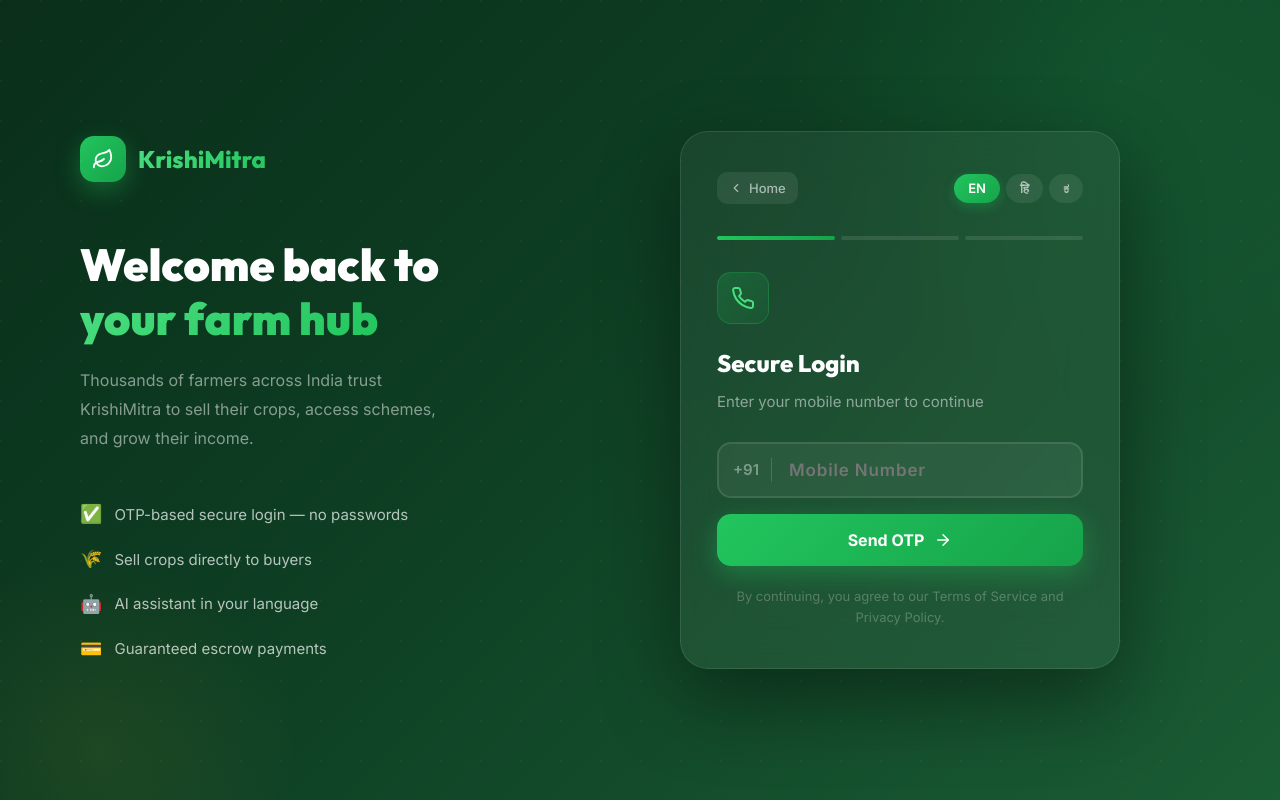
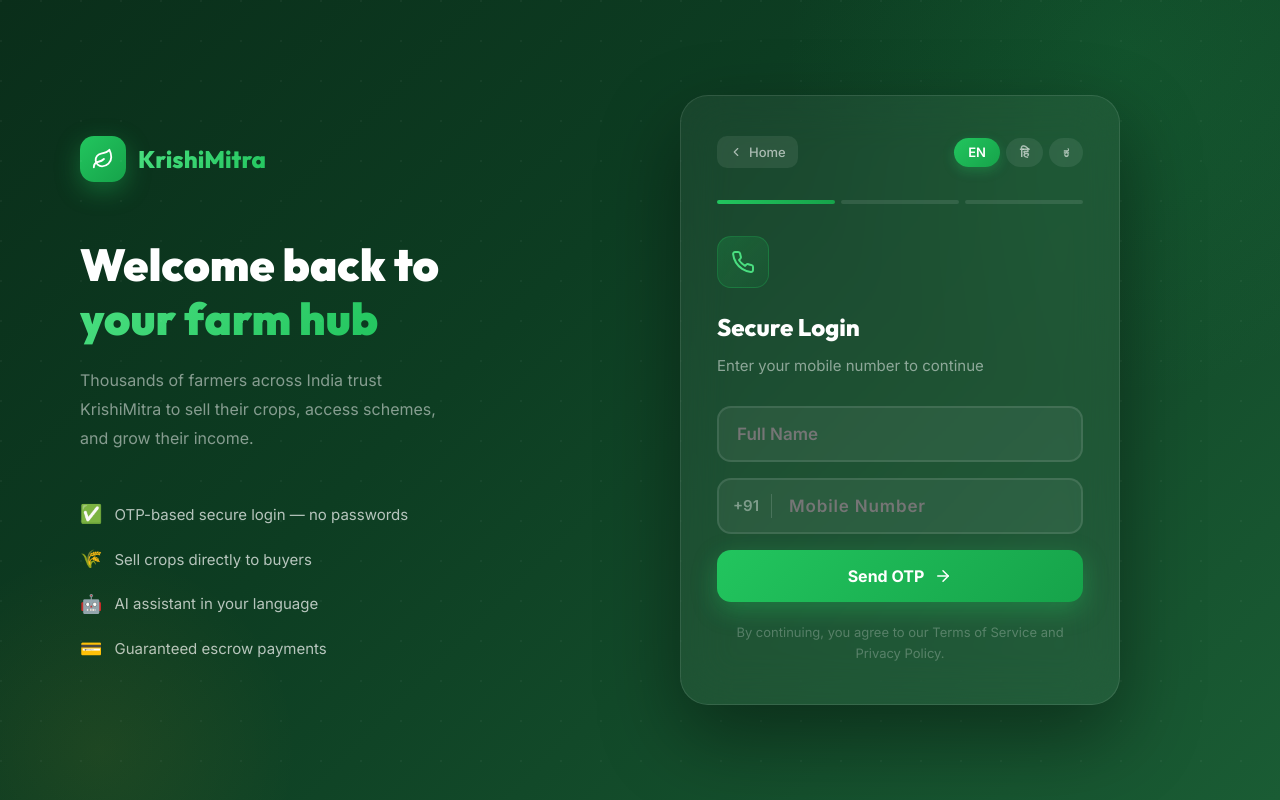
Before and after one commit to Praveen-C05/Hackathon, a React (Vite) app: page /login in a window 1280 px wide. Built offline with nearby package versions, Linux system fonts and the light colour scheme.

Commit message:
Update LoginPage.jsx

```diff
--- a/src/pages/LoginPage.jsx
+++ b/src/pages/LoginPage.jsx
@@ -90,16 +90,24 @@ function OtpBox({ value, onChange }) {
 export default function LoginPage({ setUser, lang, setLang }) {
   const navigate = useNavigate();
   const [step, setStep] = useState(1);       // 1=phone, 2=otp, 3=role
+  const [name, setName] = useState('');
   const [phone, setPhone] = useState('');
   const [otp, setOtp] = useState('');
   const [role, setRole] = useState('farmer');
   const [loading, setLoading] = useState(false);
+  const [nameErr, setNameErr] = useState('');
   const [phoneErr, setPhoneErr] = useState('');
 
   const t = (key) => i18n[lang][key] || key;
 
   const handleSendOtp = (e) => {
     e.preventDefault();
+    if (name.trim().length < 2) {
+      setNameErr('Please enter your full name');
+      return;
+    }
+    setNameErr('');
+
     if (phone.replace(/\D/g, '').length < 10) {
       setPhoneErr('Please enter a valid 10-digit number');
       return;
@@ -124,7 +132,7 @@ export default function LoginPage({ setUser, lang, setLang }) {
   const handleSelectRole = (selectedRole) => {
     setLoading(true);
     setTimeout(() => {
-      setUser({ phone, role: selectedRole });
+      setUser({ name, phone, role: selectedRole });
       navigate('/app');
     }, 700);
   };
@@ -312,6 +320,45 @@ export default function LoginPage({ setUser, lang, setLang }) {
               </div>
 
               <form onSubmit={handleSendOtp}>
+                {/* Name input */}
+                <div style={{ marginBottom: '16px' }}>
+                  <input
+                    type="text"
+                    required
+                    placeholder="Full Name"
+                    value={name}
+                    onChange={e => { setName(e.target.value); setNameErr(''); }}
+                    style={{
+                      width: '100%',
+                      padding: '16px 18px',
+                      background: 'rgba(255,255,255,0.06)',
+                      border: nameErr ? '2px solid #f87171' : '2px solid rgba(255,255,255,0.1)',
+                      borderRadius: '14px',
+                      color: 'white', fontSize: '17px',
+                      fontFamily: 'Inter, sans-serif',
+                      fontWeight: 600,
+                      outline: 'none',
+                      transition: 'all 0.2s ease',
+                      boxSizing: 'border-box',
+                    }}
+                    onFocus={e => {
+                      e.target.style.border = '2px solid #22c55e';
+                      e.target.style.background = 'rgba(34,197,94,0.05)';
+                      e.target.style.boxShadow = '0 0 0 4px rgba(34,197,94,0.12)';
+                    }}
+                    onBlur={e => {
+                      if (!nameErr) {
+                        e.target.style.border = '2px solid rgba(255,255,255,0.1)';
+                        e.target.style.background = 'rgba(255,255,255,0.06)';
+                        e.target.style.boxShadow = 'none';
+                      }
+                    }}
+                  />
+                </div>
+                {nameErr && (
+                  <p style={{ color: '#f87171', fontSize: '13px', marginBottom: '12px' }}>{nameErr}</p>
+                )}
+
                 {/* Phone input */}
                 <div style={{ position: 'relative', marginBottom: '16px' }}>
                   <div style={{
```
